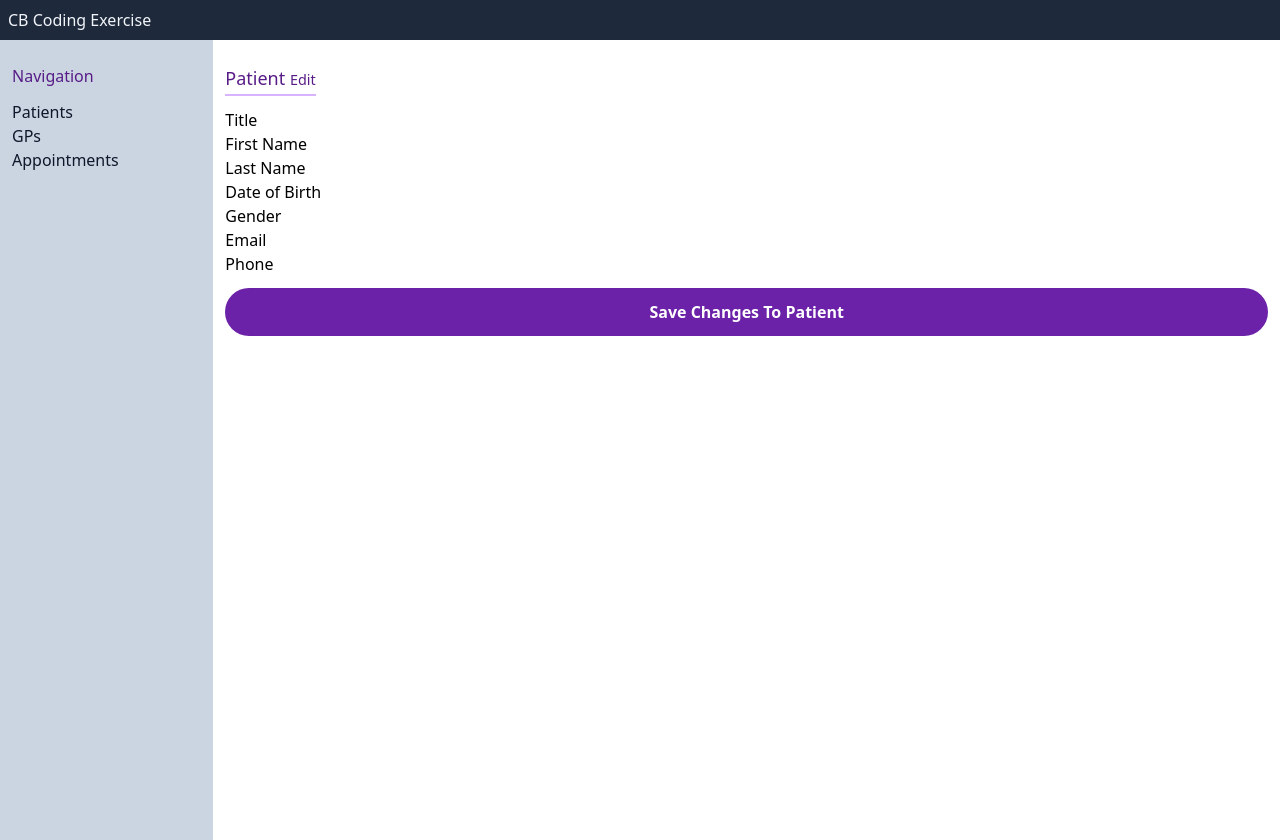
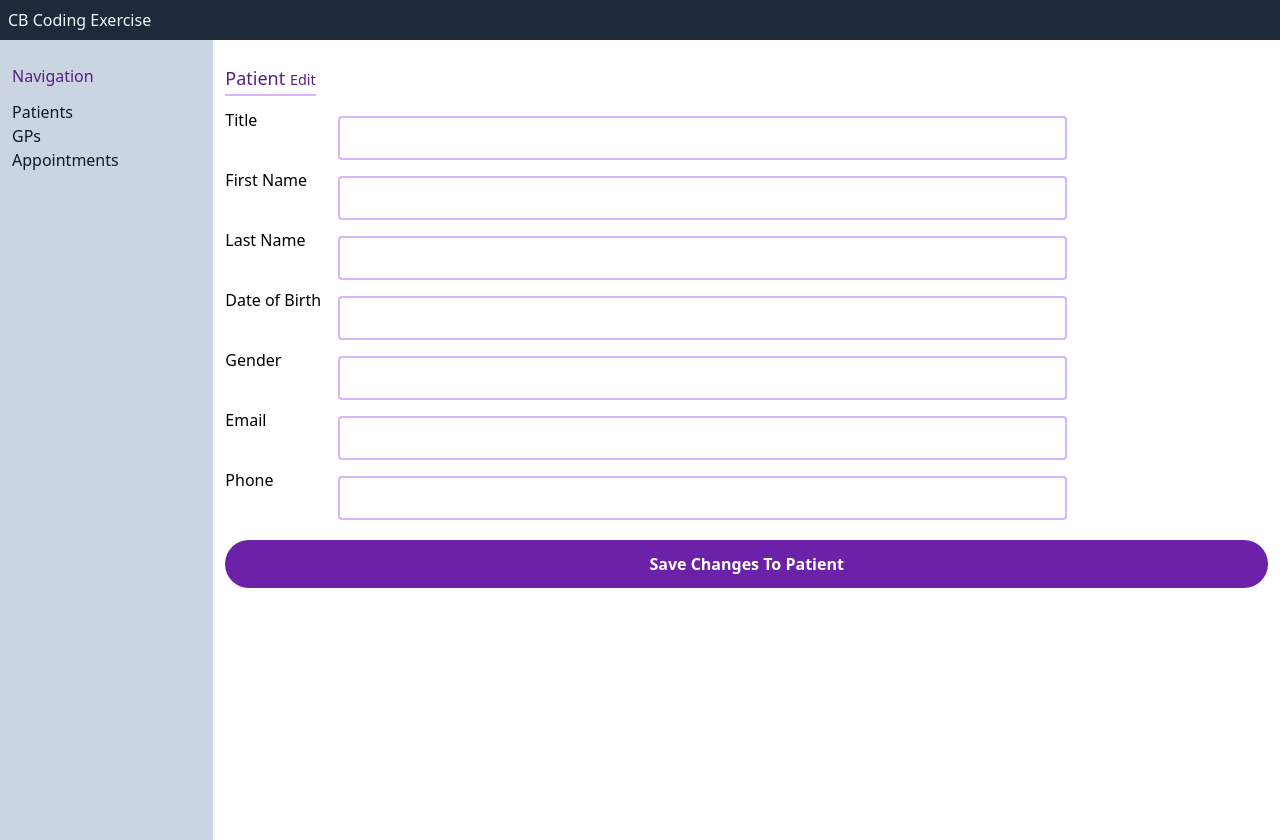
Before and after one commit to JamesGlover/cb_technical, a React (Vite) app in the folder clients/admin/: page /patients/1/edit in a window 1280 px wide. Built offline with nearby package versions, Linux system fonts and the light colour scheme; no server answers.

Commit message:
Error messages shown to user

```diff
--- /dev/null
+++ b/clients/admin/src/components/ErrorMessage.tsx
@@ -0,0 +1,12 @@
+
+function ErrorMessage({message}:{message?: string | null}) {
+  if (!message) { return <></> }
+
+  return (
+    <div className="bg-red-400 text-slate-100 p-2 my-3 rounded border-2 border-red-600">
+      { message }
+    </div>
+  )
+}
+
+export default ErrorMessage
--- a/clients/admin/src/pages/Patient/Edit.tsx
+++ b/clients/admin/src/pages/Patient/Edit.tsx
@@ -1,44 +1,43 @@
 import PageHeader from "@components/PageHeader"
+import ErrorMessage from "@components/ErrorMessage"
 
-import { usePatientQuery, UseQueryResult, useUpdatePatientMutation } from "@/queries"
+import { usePatientQuery, useUpdatePatientMutation } from "@/queries"
 import { useParams, useNavigate } from "@/router"
-import { Link } from "react-router-dom"
-import { useState, ChangeEvent, Dispatch, SetStateAction, useEffect } from 'react';
+import { useState, ChangeEvent, Dispatch, SetStateAction } from 'react';
 import { Patient } from "@/types";
 
-const defaultPatient = {
-  title: undefined,
-  first_name: undefined,
-  last_name: undefined,
-  date_of_birth: undefined,
-  gender: undefined,
-  email: undefined,
-  phone: undefined
+function FormFields({label, def, attribute, onChange, type="text", errors}) {
+  const error_message = errors[attribute]
+
+  const color = error_message ? 'red-500' : 'accent-300'
+
+  return (<>
+    <label htmlFor="title">{label}</label>
+    <div>
+      <input id="title"
+           defaultValue={def[attribute]}
+           onChange={(e)=> onChange({[attribute]: e.target?.value})}
+           type={type}
+           className={`border-2 border-${color} m-2 p-2 rounded w-full`}
+      ></input>
+      <span className="p-2 m-2 text-red-500">{ error_message }</span>
+    </div>
+    </>)
 }
 
-
-function PatientForm({def, patient, setPatient}: {def: Patient, patient: Patient, setPatient: Dispatch<SetStateAction<Patient>>}) {
-
-  const bindTo = (attribute: string) => (e: ChangeEvent<HTMLInputElement>) => setPatient({...patient, [attribute]: e.target?.value})
+function PatientForm({def, onChange, formErrors}: {def: Patient, onChange: (attribute: string, value: any) => void, formErrors: { } }) {
 
   return (
     <form>
-      <dl className="grid grid-cols-[20%,80%]">
-        <dt><label htmlFor="title">Title</label></dt>
-        <dd><input id="title" defaultValue={def.title} onChange={bindTo('title')}></input></dd>
-        <dt><label htmlFor="first_name">First Name</label></dt>
-        <dd><input id="first_name" defaultValue={def.first_name} onChange={bindTo('first_name')}></input></dd>
-        <dt><label htmlFor="last_name">Last Name</label></dt>
-        <dd><input id="last_name" defaultValue={def.last_name} onChange={bindTo('last_name')}></input></dd>
-        <dt><label htmlFor="date_of_birth">Date of Birth</label></dt>
-        <dd><input id="date_of_birth" defaultValue={def.date_of_birth} onChange={bindTo('date_of_birth')}></input></dd>
-        <dt><label htmlFor="gender">Gender</label></dt>
-        <dd><input id="gender" defaultValue={def.gender} onChange={bindTo('gender')}></input></dd>
-        <dt><label htmlFor="email">Email</label></dt>
-        <dd><input id="email" defaultValue={def.email} type="email" onChange={bindTo('email')}></input></dd>
-        <dt><label htmlFor="phone">Phone</label></dt>
-        <dd><input id="phone" defaultValue={def.phone} type="tel" onChange={bindTo('phone')}></input></dd>
-      </dl>
+      <div className="grid grid-cols-[10%,70%]">
+        <FormFields label="Title" def={def} attribute="title" onChange={onChange} errors={formErrors}/>
+        <FormFields label="First Name" def={def} attribute="first_name" onChange={onChange} errors={formErrors}/>
+        <FormFields label="Last Name" def={def} attribute="last_name" onChange={onChange} errors={formErrors}/>
+        <FormFields label="Date of Birth" def={def} attribute="date_of_birth" onChange={onChange} errors={formErrors}/>
+        <FormFields label="Gender" def={def} attribute="gender" onChange={onChange} errors={formErrors}/>
+        <FormFields label="Email" def={def} attribute="email" onChange={onChange} type="email" errors={formErrors}/>
+        <FormFields label="Phone" def={def} attribute="phone" onChange={onChange} type="tel" errors={formErrors}/>
+      </div>
     </form>
   )
 }
@@ -56,14 +55,18 @@ function PatientEdit() {
 
   const patient = result.data || {}
   const [patientState, setPatient] = useState(patient)
-  const updatePatient = useUpdatePatientMutation({onSuccess: () => navigate(show_page)})
+  const [errors, setErrors] = useState({message: null, details: {}})
+  const updatePatient = useUpdatePatientMutation({onSuccess: () => navigate(show_page), onError: setErrors })
 
   if (!patient) { return <PageHeader title="Patient" subtitle="Loading..."></PageHeader> }
+
+  const onChange = (new_state: { }) => setPatient({...patient, ...new_state})
 
   return(
     <>
       <PageHeader title="Patient" subtitle="Edit"></PageHeader>
-      <PatientForm def={patient} patient={patientState} setPatient={setPatient}></PatientForm>
+      <ErrorMessage message={errors.message}></ErrorMessage>
+      <PatientForm def={patient} patient={patientState} onChange={onChange} formErrors={errors.details}></PatientForm>
 
       <button
         onClick={(e)=>{ updatePatient.mutate({...patientState, id: patient_id})}}
--- a/clients/admin/src/queries.ts
+++ b/clients/admin/src/queries.ts
@@ -31,12 +31,16 @@ const useDeletePatientMutation = ({onSuccess = () => {}}={}) => {
   return useMutation({mutationFn, onSuccess})
 }
 
-const useUpdatePatientMutation = ({onSuccess = () => {}}={}) => {
+const useUpdatePatientMutation = ({onSuccess = () => {}, onError = ()=>{}}={}) => {
   const mutationFn = async (patient: Patient) =>  {
     const body = await JSON.stringify({patient})
-    await window.fetch(new URL(`patients/${patient.id}`, BASE_URL), {method: 'PUT', body, headers})
+    const result = await window.fetch(new URL(`patients/${patient.id}`, BASE_URL), {method: 'PUT', body, headers})
+    if (result.ok) { return result }
+    // We're not okay
+    const details = await result.json()
+    throw({message: "Patient details could not be saved", details})
   }
-  return useMutation({mutationFn, onSuccess})
+  return useMutation({mutationFn, onSuccess, onError})
 }
 
 export {
```
